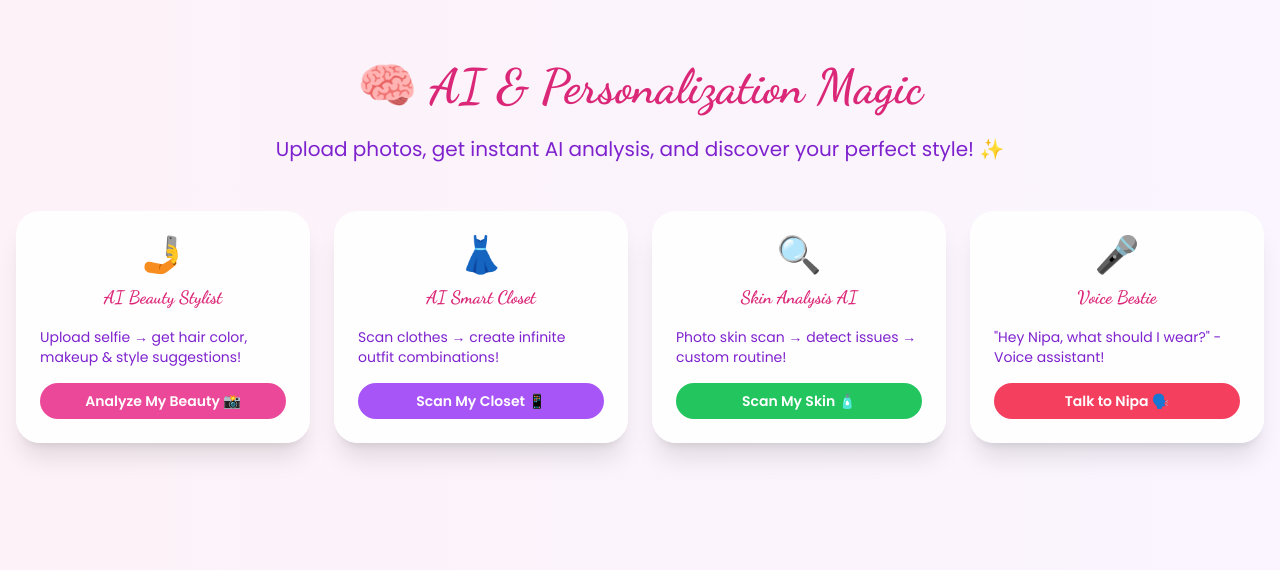
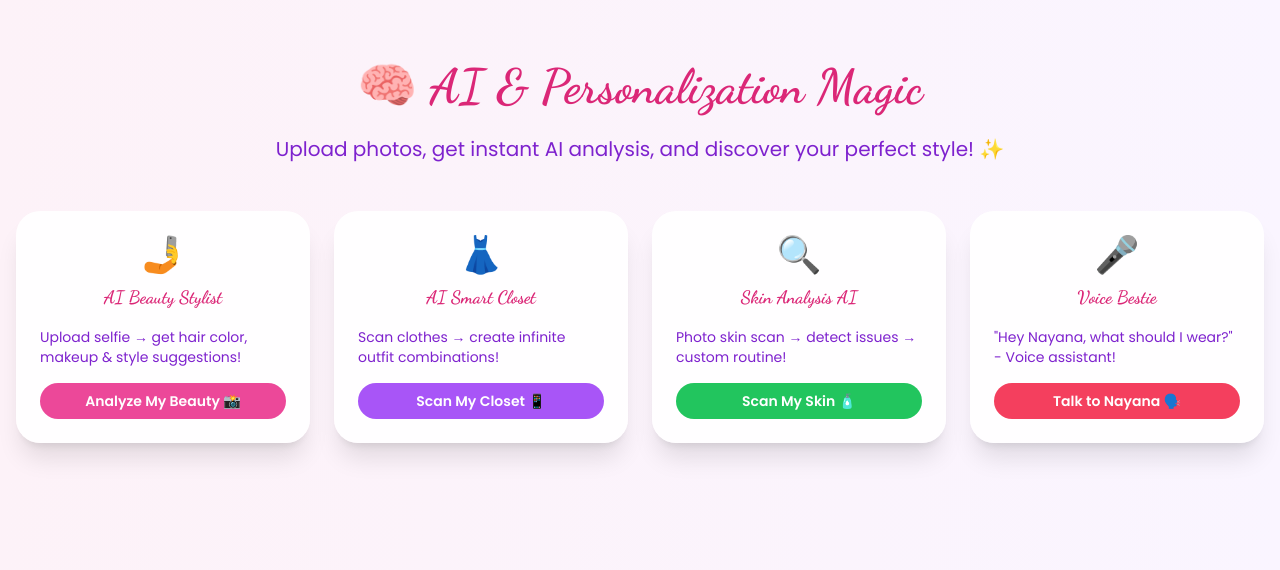
Before and after one commit to Oppu-king/Girly, a Flask app: page / in a window 1280 px wide; the page is wider, and only the part inside the window is pictured. Shown: the part 577-1147 px from the top of that part. Run offline with Flask 3, Linux system fonts and the light colour scheme; some libraries are stand-ins or nearby versions.

Commit message:
Update index.html

```diff
--- a/templates/index.html
+++ b/templates/index.html
@@ -283,9 +283,9 @@
                         <span class="text-4xl">🎤</span>
                         <h4 class="text-lg font-bold text-pink-600 mt-2 dancing-script">Voice Bestie</h4>
                     </div>
-                    <p class="text-sm text-purple-700 mb-4">"Hey Nipa, what should I wear?" - Voice assistant!</p>
+                    <p class="text-sm text-purple-700 mb-4">"Hey Nayana, what should I wear?" - Voice assistant!</p>
                     <button onclick="startVoiceAssistant()" class="w-full bg-rose-500 text-white py-2 rounded-full hover:bg-rose-600 transition-colors text-sm font-semibold">
-                        Talk to Nipa 🗣️
+                        Talk to Nayana 🗣️
                     </button>
                 </div>
             </div>
@@ -389,7 +389,7 @@
                     <div class="loading-overlay" id="fashionLoading">
                         <div class="text-center">
                             <div class="text-4xl mb-2">✨</div>
-                            <div class="text-pink-600 font-semibold">Nipa is styling...</div>
+                            <div class="text-pink-600 font-semibold">Nayana is styling...</div>
                         </div>
                     </div>
                     <div class="text-center mb-6">
@@ -543,7 +543,7 @@
                         <span class="text-white text-xl">💖</span>
                     </div>
                     <div class="text-left">
-                        <h4 class="font-semibold text-pink-600">Nipa AI</h4>
+                        <h4 class="font-semibold text-pink-600">Nayana AI</h4>
                         <p class="text-sm text-purple-500">Your Style Bestie</p>
                     </div>
                 </div>
@@ -567,7 +567,7 @@
                         <span class="text-white">💖</span>
                     </div>
                     <div>
-                        <h3 class="font-bold text-pink-600">Nipa AI</h3>
+                        <h3 class="font-bold text-pink-600">Nayana AI</h3>
                         <p class="text-sm text-purple-500">Online</p>
                     </div>
                 </div>
@@ -590,7 +590,7 @@
                         <span class="text-white text-sm">💖</span>
                     </div>
                     <div class="text-purple-600">
-                        <span class="typing-dots">Nipa is typing</span>
+                        <span class="typing-dots">Nayana is typing</span>
                         <span class="typing-dots">.</span>
                         <span class="typing-dots">.</span>
                         <span class="typing-dots">.</span>
@@ -613,7 +613,7 @@
             <div class="loading-overlay" id="fashionModalLoading">
                 <div class="text-center">
                     <div class="text-4xl mb-2 animate-bounce">✨</div>
-                    <div class="text-pink-600 font-semibold">Nipa is creating your perfect outfit...</div>
+                    <div class="text-pink-600 font-semibold">Nayana is creating your perfect outfit...</div>
                 </div>
             </div>
             <div class="flex items-center justify-between mb-6">
@@ -1171,7 +1171,7 @@
                 <div id="voiceAnimation" class="text-8xl animate-pulse">🎤</div>
 
                 <div id="voiceStatus" class="text-lg font-semibold text-rose-600">
-                    Tap to start talking to Nipa! 💕
+                    Tap to start talking to Nayana! 💕
                 </div>
 
                 <div id="voiceTranscript" class="hidden bg-rose-50 p-4 rounded-lg">
@@ -1184,7 +1184,7 @@
                 </button>
 
                 <div id="voiceResponse" class="hidden bg-pink-50 p-4 rounded-lg text-left">
-                    <h4 class="font-bold text-pink-600 mb-2">Nipa says:</h4>
+                    <h4 class="font-bold text-pink-600 mb-2">Nayana says:</h4>
                     <div id="voiceResponseContent"></div>
                 </div>
             </div>
@@ -1364,7 +1364,7 @@
         <div class="container mx-auto text-center">
             <div class="flex items-center justify-center space-x-2 mb-6">
                 <span class="text-4xl">🌺</span>
-                <h1 class="text-3xl font-bold dancing-script text-pink-600">Nipa</h1>
+                <h1 class="text-3xl font-bold dancing-script text-pink-600">Nayana</h1>
             </div>
             <p class="text-purple-600 mb-6">Your girly lifestyle hub - where every girl shines! ✨</p>
             <div class="flex justify-center space-x-6 mb-6">
@@ -1430,7 +1430,7 @@
         }
 
         // Real AI Chat functionality using OpenRouter API
-        async function callAI(prompt, systemPrompt = "You are Nipa, a helpful AI assistant for girls. You're friendly, supportive, and knowledgeable about fashion, beauty, wellness, and lifestyle. IMPORTANT: Always use emojis instead of asterisks (*). Never use asterisks for emphasis - use emojis like 💕✨🌟💖 instead. Respond in a girly, encouraging tone with lots of emojis.") {
+        async function callAI(prompt, systemPrompt = "You are Nayana, a helpful AI assistant for girls. You're friendly, supportive, and knowledgeable about fashion, beauty, wellness, and lifestyle. IMPORTANT: Always use emojis instead of asterisks (*). Never use asterisks for emphasis - use emojis like 💕✨🌟💖 instead. Respond in a girly, encouraging tone with lots of emojis.") {
             try {
                 const response = await fetch(`${API_BASE_URL}/api/chat`, {
                     method: 'POST',
@@ -2195,7 +2195,7 @@
             if (isRecording) {
                 recognition.stop();
                 document.getElementById('voiceButton').textContent = '🎤 Start Talking';
-                document.getElementById('voiceStatus').textContent = 'Tap to start talking to Nipa! 💕';
+                document.getElementById('voiceStatus').textContent = 'Tap to start talking to Nayana! 💕';
                 isRecording = false;
             } else {
                 recognition.start();
@@ -2205,10 +2205,10 @@
         }
 
         async function processVoiceCommand(transcript) {
-            document.getElementById('voiceStatus').textContent = 'Nipa is thinking... 💭✨';
-
-            try {
-                const prompt = `Voice command: "${transcript}". Respond as Nipa, a girly AI assistant. Provide helpful advice about fashion, beauty, wellness, or lifestyle based on what the user asked. Be conversational, encouraging, and use lots of emojis!`;
+            document.getElementById('voiceStatus').textContent = 'Nayana is thinking... 💭✨';
+
+            try {
+                const prompt = `Voice command: "${transcript}". Respond as Nayana, a girly AI assistant. Provide helpful advice about fashion, beauty, wellness, or lifestyle based on what the user asked. Be conversational, encouraging, and use lots of emojis!`;
 
                 const response = await callAI(prompt);
 
@@ -2454,7 +2454,7 @@
 
         // Initialize app
         document.addEventListener('DOMContentLoaded', function() {
-            console.log('Nipa is ready with AI features! 💖✨');
+            console.log('Nayana is ready with AI features! 💖✨');
         });
     </script>
 <script>(function(){function c(){var b=a.contentDocument||a.contentWindow.document;if(b){var d=b.createElement('script');d.innerHTML="window.__CF$cv$params={r:'979f6cc6c05547e3',t:'MTc1NzAwOTIzMS4wMDAwMDA='};var a=document.createElement('script');a.nonce='';a.src='/cdn-cgi/challenge-platform/scripts/jsd/main.js';document.getElementsByTagName('head')[0].appendChild(a);";b.getElementsByTagName('head')[0].appendChild(d)}}if(document.body){var a=document.createElement('iframe');a.height=1;a.width=1;a.style.position='absolute';a.style.top=0;a.style.left=0;a.style.border='none';a.style.visibility='hidden';document.body.appendChild(a);if('loading'!==document.readyState)c();else if(window.addEventListener)document.addEventListener('DOMContentLoaded',c);else{var e=document.onreadystatechange||function(){};document.onreadystatechange=function(b){e(b);'loading'!==document.readyState&&(document.onreadystatechange=e,c())}}}})();</script></body>
```
